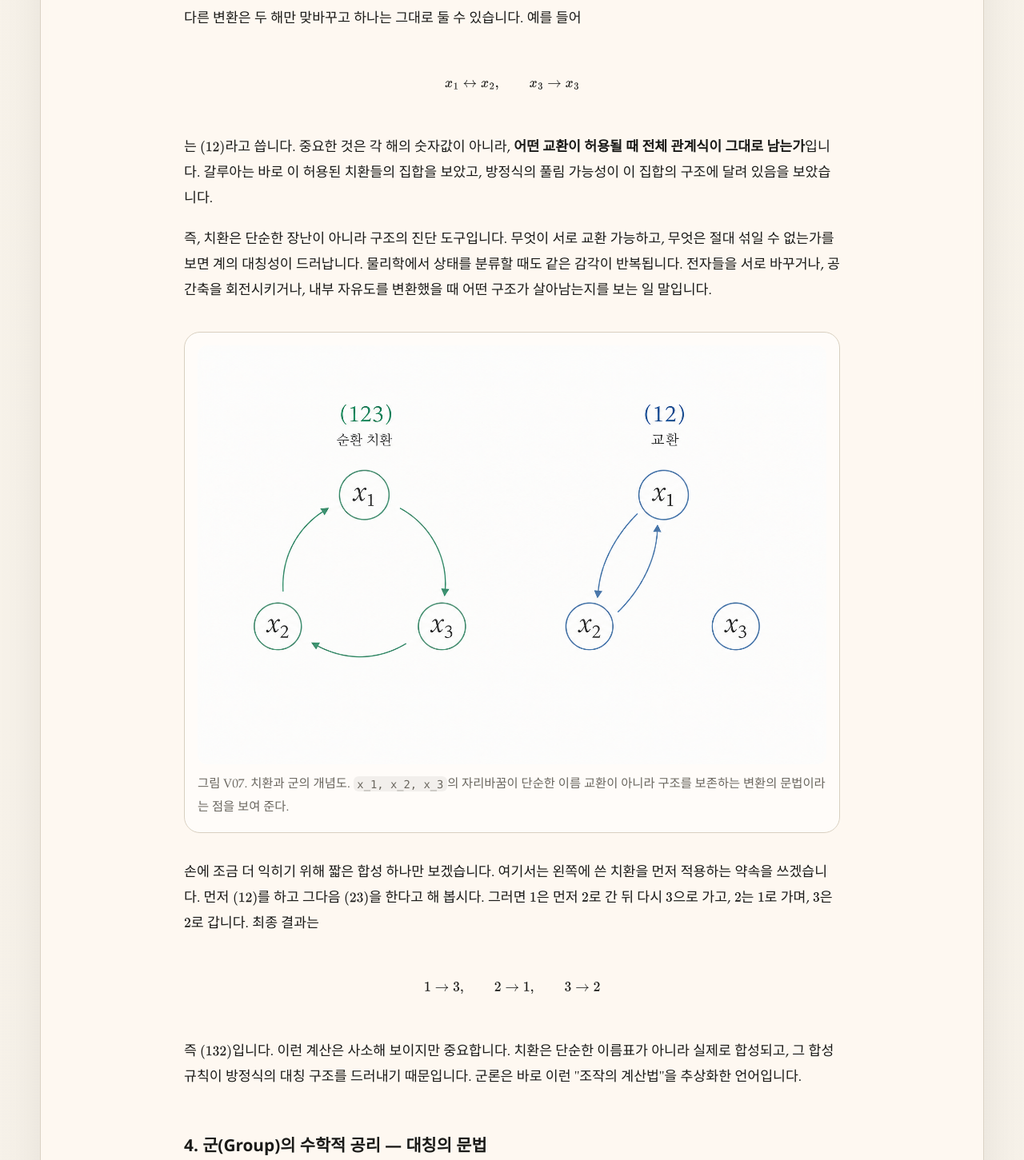
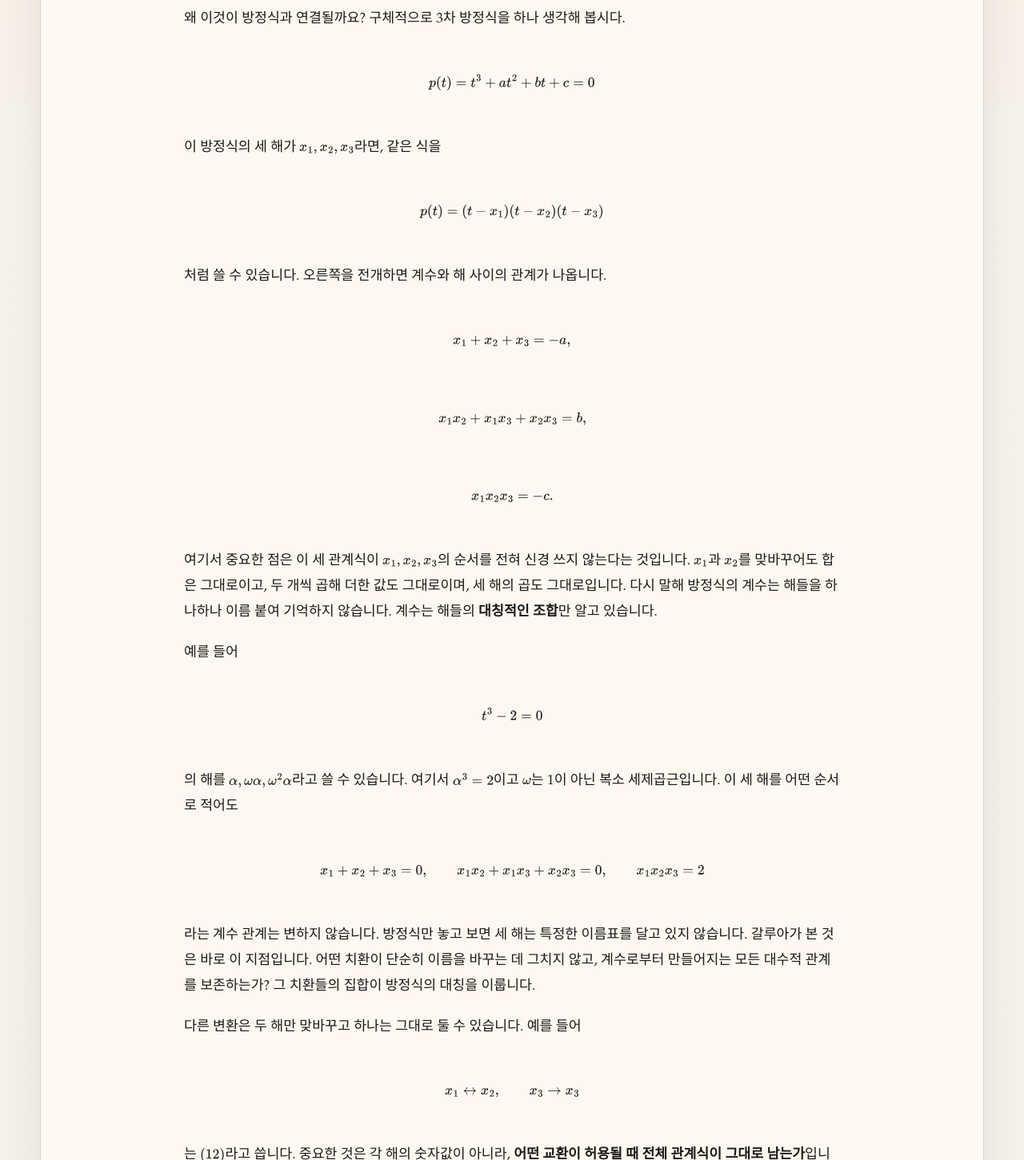
Before and after one commit to idgmatrix/symmetry-book-site, a plain HTML site: page 02-galois-and-groups.html in a window 1280 px wide. Shown: the part 2396-3847 px from the top of the page at 80% size. Drawn offline with nearby package versions, Linux system fonts and the light colour scheme.

Commit message:
Update Galois chapter web text

```diff
--- a/02-galois-and-groups.html
+++ b/02-galois-and-groups.html
@@ -49,6 +49,34 @@ window.MathJax = {
 x_1 \to x_2,\quad x_2 \to x_3,\quad x_3 \to x_1
 $$</div>
 <p>처럼 돌려 놓는다면, 이는 단순한 이름 바꾸기가 아니라 해들의 구조를 보존하는 변환입니다. 순열 표기로는 이것을 $(123)$처럼 쓸 수 있습니다.</p>
+<p>왜 이것이 방정식과 연결될까요? 구체적으로 3차 방정식을 하나 생각해 봅시다.</p>
+<div class="math-block">$$
+p(t)=t^3+at^2+bt+c=0
+$$</div>
+<p>이 방정식의 세 해가 $x_1,x_2,x_3$라면, 같은 식을</p>
+<div class="math-block">$$
+p(t)=(t-x_1)(t-x_2)(t-x_3)
+$$</div>
+<p>처럼 쓸 수 있습니다. 오른쪽을 전개하면 계수와 해 사이의 관계가 나옵니다.</p>
+<div class="math-block">$$
+x_1+x_2+x_3=-a,
+$$</div>
+<div class="math-block">$$
+x_1x_2+x_1x_3+x_2x_3=b,
+$$</div>
+<div class="math-block">$$
+x_1x_2x_3=-c.
+$$</div>
+<p>여기서 중요한 점은 이 세 관계식이 $x_1,x_2,x_3$의 순서를 전혀 신경 쓰지 않는다는 것입니다. $x_1$과 $x_2$를 맞바꾸어도 합은 그대로이고, 두 개씩 곱해 더한 값도 그대로이며, 세 해의 곱도 그대로입니다. 다시 말해 방정식의 계수는 해들을 하나하나 이름 붙여 기억하지 않습니다. 계수는 해들의 <strong>대칭적인 조합</strong>만 알고 있습니다.</p>
+<p>예를 들어</p>
+<div class="math-block">$$
+t^3-2=0
+$$</div>
+<p>의 해를 $\alpha,\omega\alpha,\omega^2\alpha$라고 쓸 수 있습니다. 여기서 $\alpha^3=2$이고 $\omega$는 1이 아닌 복소 세제곱근입니다. 이 세 해를 어떤 순서로 적어도</p>
+<div class="math-block">$$
+x_1+x_2+x_3=0,\qquad x_1x_2+x_1x_3+x_2x_3=0,\qquad x_1x_2x_3=2
+$$</div>
+<p>라는 계수 관계는 변하지 않습니다. 방정식만 놓고 보면 세 해는 특정한 이름표를 달고 있지 않습니다. 갈루아가 본 것은 바로 이 지점입니다. 어떤 치환이 단순히 이름을 바꾸는 데 그치지 않고, 계수로부터 만들어지는 모든 대수적 관계를 보존하는가? 그 치환들의 집합이 방정식의 대칭을 이룹니다.</p>
 <p>다른 변환은 두 해만 맞바꾸고 하나는 그대로 둘 수 있습니다. 예를 들어</p>
 <div class="math-block">$$
 x_1 \leftrightarrow x_2,\qquad x_3 \to x_3
```
